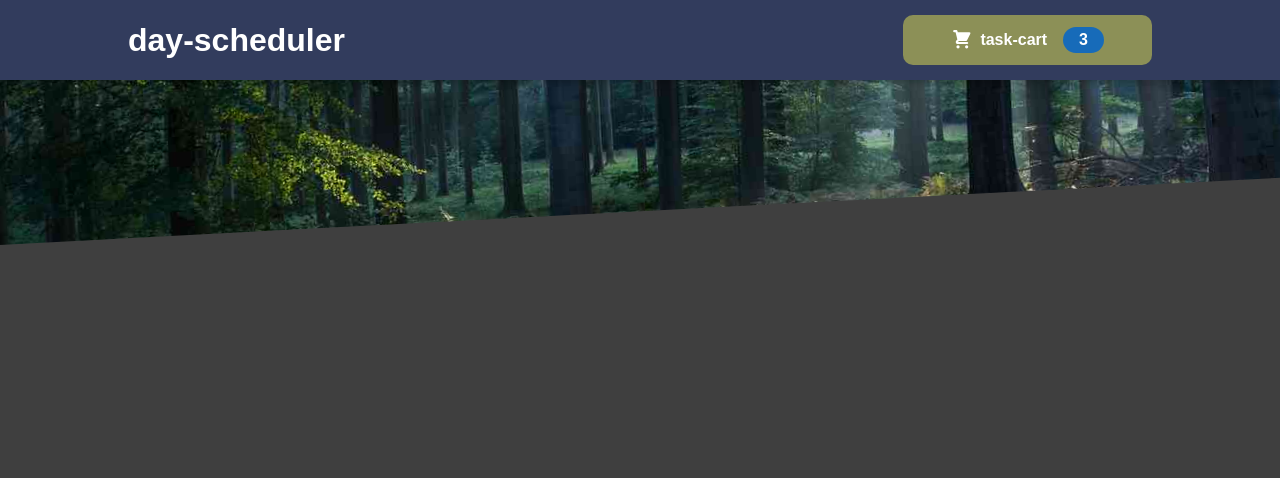
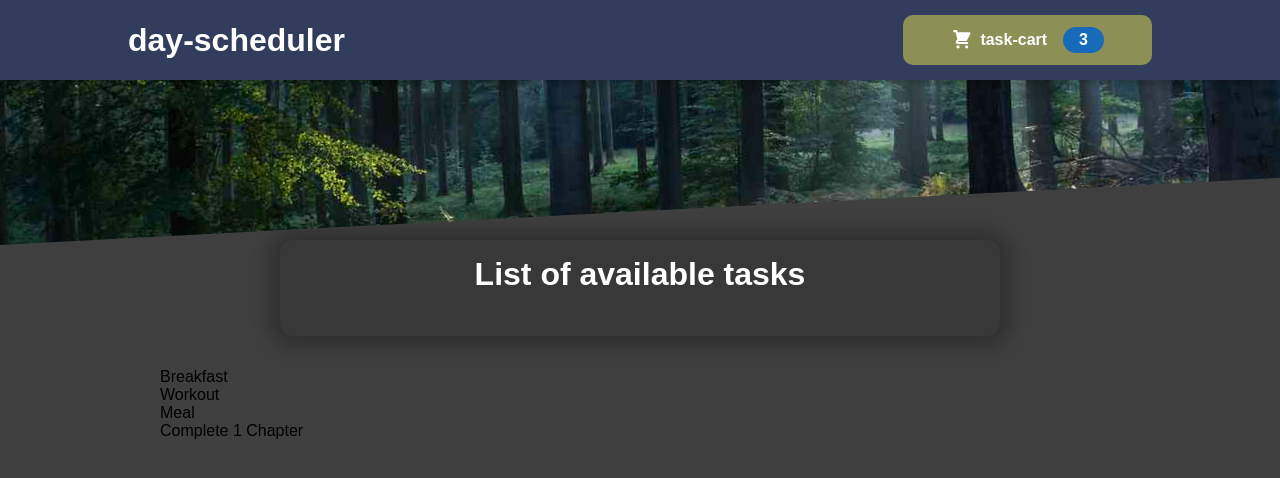
Before and after one commit to Jobo0/day-scheduler, a React (Create React App) app: page / in a window 1280 px wide. Shown: the top 478 px of the page. Built offline with nearby package versions, Linux system fonts and the light colour scheme; a web font is replaced by a local one.

Commit message:
minor changes to app

```diff
--- a/src/App.js
+++ b/src/App.js
@@ -1,11 +1,15 @@
-import React from 'react';
-import Header from './components/Layout/Header';
+import React from "react";
+import Header from "./components/Layout/Header";
+import Tasks from "./components/Tasks/Tasks";
 
 function App() {
   return (
-    <div>
-      <Header></Header>
-    </div>
+    <React.Fragment>
+      <Header />
+      <main>
+        <Tasks />
+      </main>
+    </React.Fragment>
   );
 }
 
--- a/src/components/Layout/Header.js
+++ b/src/components/Layout/Header.js
@@ -10,7 +10,7 @@ const Header = props => {
             <HeaderCartButton>Cart</HeaderCartButton>
         </header>
         <div className={classes['main-image']}>
-            <img src={headerImage} alt="Header Image"/>
+            <img src={headerImage} alt="Header"/>
         </div>
     </React.Fragment>
 }
```
